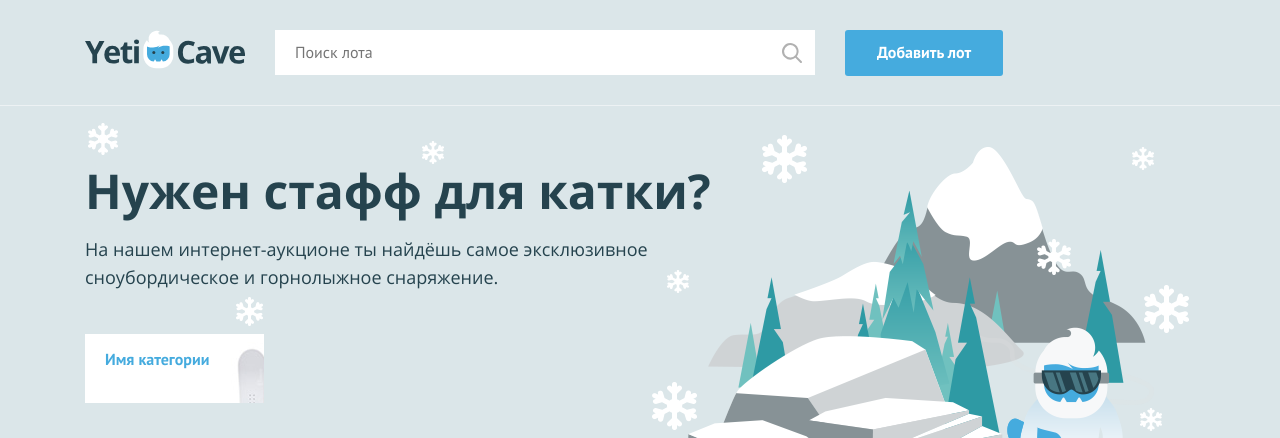
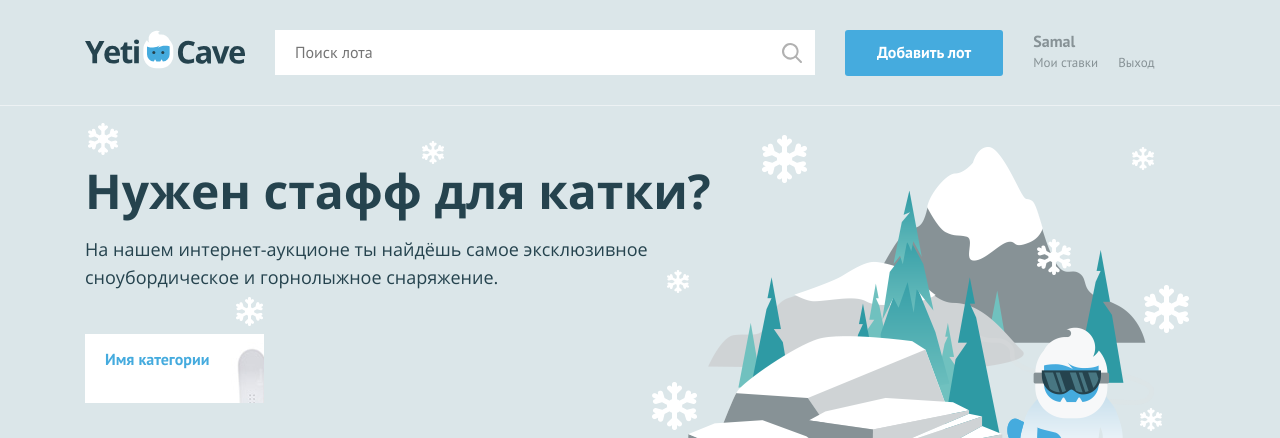
Before and after one commit to samzhex/909077-yeticave-9, a PHP site: page / in a window 1280 px wide. Shown: the top 438 px of the page. Run offline with PHP 8.4, Linux system fonts and the light colour scheme.

Commit message:
Работа с условиями

```diff
--- a/index.php
+++ b/index.php
@@ -1,7 +1,7 @@
 <?php
 $is_auth = rand(0, 1);
 
-$user_name = ''; // укажите здесь ваше имя
+$user_name = 'Samal'; // укажите здесь ваше имя
 ?>
 <!DOCTYPE html>
 <html lang="ru">
@@ -27,6 +27,24 @@ $user_name = ''; // укажите здесь ваше имя
         <a class="main-header__add-lot button" href="pages/add-lot.html">Добавить лот</a>
 
         <nav class="user-menu">
+            <?php if ($is_auth == 1): ?>
+                <div class="user-menu__logged">
+                <p><?=($user_name) ?></p>
+                <a class="user-menu__bets" href="pages/my-bets.html">Мои ставки</a>
+                <a class="user-menu__logout" href="#">Выход</a>
+              </div>
+            <?php else: ?>
+            <ul class="user-menu__list">
+                <li class="user-menu__item">
+                <a href="#">Регистрация</a>
+                </li>
+                <li class="user-menu__item">
+                <a href="#">Вход</a>
+                </li>
+            </ul>
+        <?php endif; ?>
+
+
 
         <!-- здесь должен быть PHP код для показа меню и данных пользователя -->
 
```
Also changed, not shown: Readme.md.
